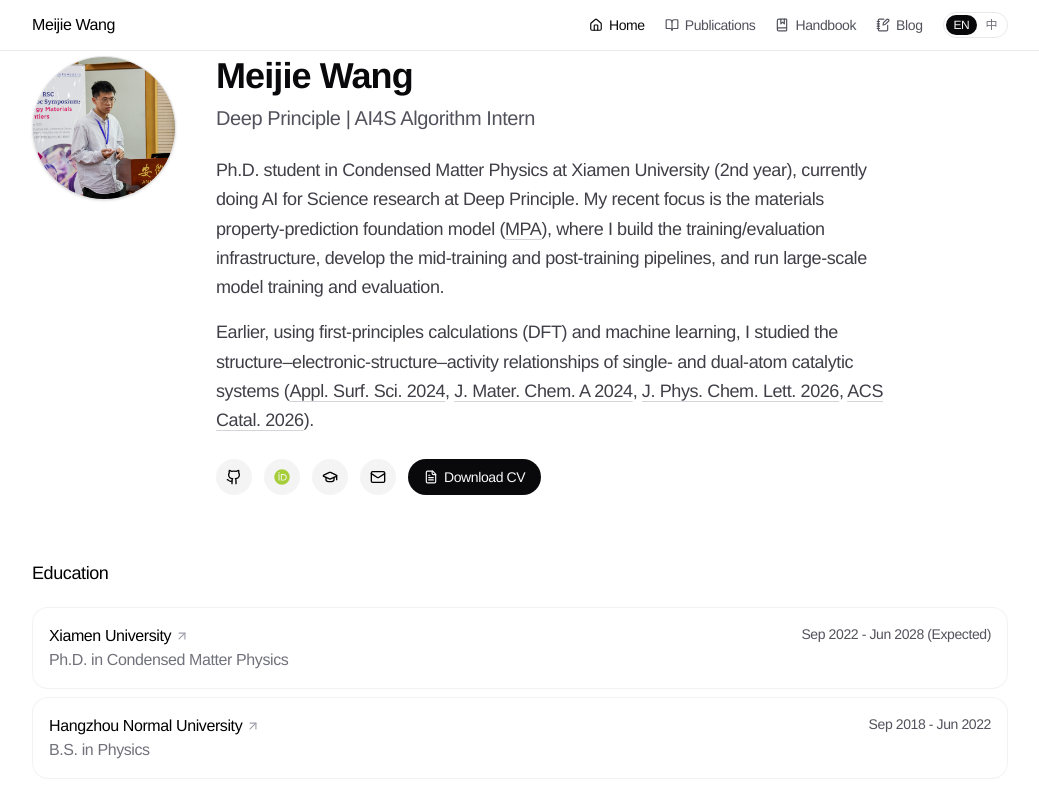
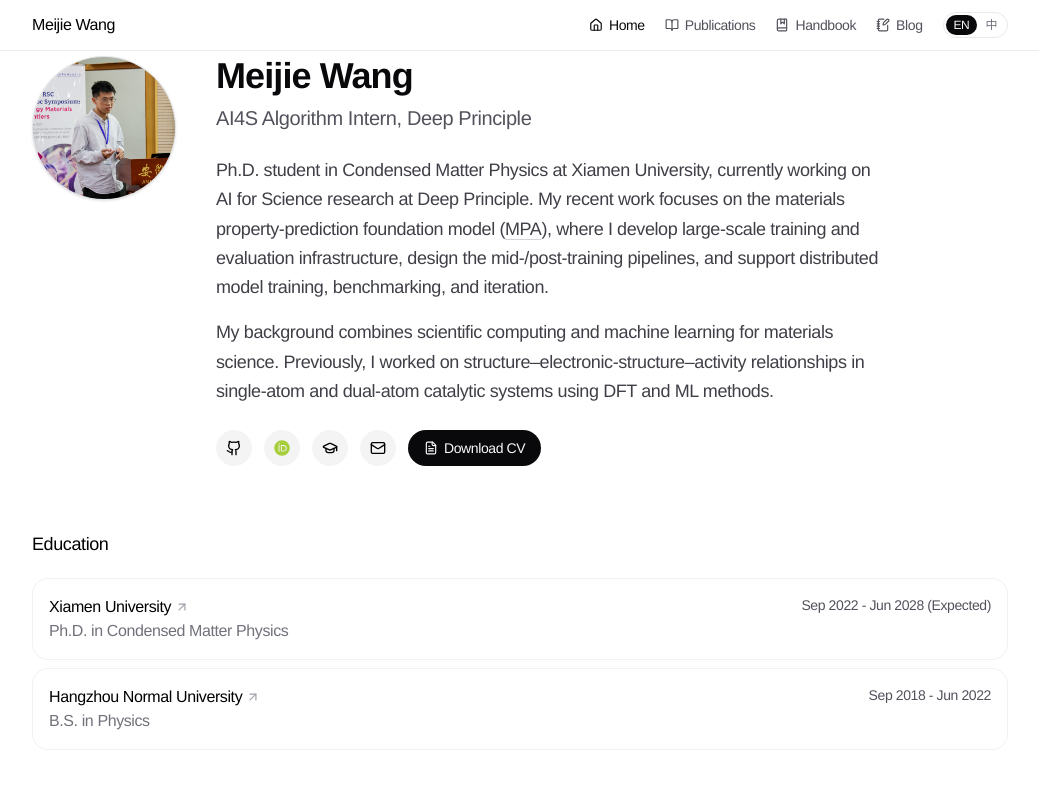
Before and after one commit to Migie-cphy/migie-site, a Next.js app: page / in a window 1280 px wide. Shown: the top 800 px of the page, without its empty margins (120-1159 px from the left). Built offline with nearby package versions, Linux system fonts and the light colour scheme.

Commit message:
refine English intro: role-first subtitle, cleaner narrative, drop inline citations

```diff
--- a/app/i18n.ts
+++ b/app/i18n.ts
@@ -11,7 +11,7 @@ export const NAV: { key: string; label: Bilingual }[] = [
 
 export const HOME: Record<string, Bilingual> = {
   subtitle: {
-    en: 'Deep Principle | AI4S Algorithm Intern',
+    en: 'AI4S Algorithm Intern, Deep Principle',
     zh: 'Deep Principle | AI4S 算法实习生',
   },
   education: { en: 'Education', zh: '教育经历' },
--- a/app/page.tsx
+++ b/app/page.tsx
@@ -185,8 +185,8 @@ export default function Personal() {
                 <>
                   <p>
                     Ph.D. student in Condensed Matter Physics at Xiamen
-                    University (2nd year), currently doing AI for Science
-                    research at Deep Principle. My recent focus is the materials
+                    University, currently working on AI for Science research at
+                    Deep Principle. My recent work focuses on the materials
                     property-prediction foundation model (
                     <a
                       href="https://doi.org/10.5281/zenodo.20521216"
@@ -196,51 +196,17 @@ export default function Personal() {
                     >
                       MPA
                     </a>
-                    ), where I build the training/evaluation infrastructure,
-                    develop the mid-training and post-training pipelines, and
-                    run large-scale model training and evaluation.
+                    ), where I develop large-scale training and evaluation
+                    infrastructure, design the mid-/post-training pipelines, and
+                    support distributed model training, benchmarking, and
+                    iteration.
                   </p>
                   <p>
-                    Earlier, using first-principles calculations (DFT) and
-                    machine learning, I studied the
-                    structure–electronic-structure–activity relationships of
-                    single- and dual-atom catalytic systems (
-                    <a
-                      href="https://doi.org/10.1016/j.apsusc.2023.158724"
-                      target="_blank"
-                      rel="noopener noreferrer"
-                      className="underline decoration-zinc-300 underline-offset-4 transition-colors hover:text-zinc-950 dark:decoration-zinc-700 dark:hover:text-zinc-100"
-                    >
-                      Appl. Surf. Sci. 2024
-                    </a>
-                    ,{' '}
-                    <a
-                      href="https://doi.org/10.1039/D4TA06642A"
-                      target="_blank"
-                      rel="noopener noreferrer"
-                      className="underline decoration-zinc-300 underline-offset-4 transition-colors hover:text-zinc-950 dark:decoration-zinc-700 dark:hover:text-zinc-100"
-                    >
-                      J. Mater. Chem. A 2024
-                    </a>
-                    ,{' '}
-                    <a
-                      href="https://doi.org/10.1021/acs.jpclett.5c03896"
-                      target="_blank"
-                      rel="noopener noreferrer"
-                      className="underline decoration-zinc-300 underline-offset-4 transition-colors hover:text-zinc-950 dark:decoration-zinc-700 dark:hover:text-zinc-100"
-                    >
-                      J. Phys. Chem. Lett. 2026
-                    </a>
-                    ,{' '}
-                    <a
-                      href="https://doi.org/10.1021/acscatal.6c02847"
-                      target="_blank"
-                      rel="noopener noreferrer"
-                      className="underline decoration-zinc-300 underline-offset-4 transition-colors hover:text-zinc-950 dark:decoration-zinc-700 dark:hover:text-zinc-100"
-                    >
-                      ACS Catal. 2026
-                    </a>
-                    ).
+                    My background combines scientific computing and machine
+                    learning for materials science. Previously, I worked on
+                    structure–electronic-structure–activity relationships in
+                    single-atom and dual-atom catalytic systems using DFT and ML
+                    methods.
                   </p>
                 </>
               ) : (
```
